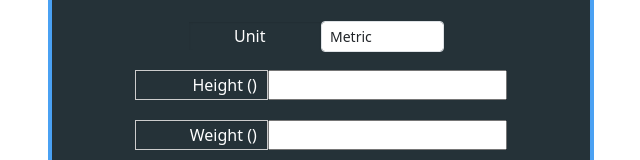
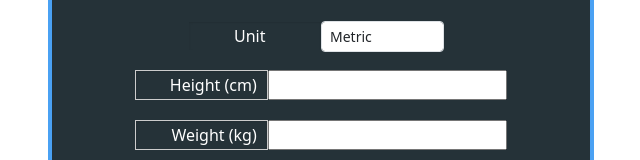
Before and after one commit to Harry8679/BMI, a React (Create React App) app: page / in a window 1280 px wide. Shown: the part 328-488 px from the top of the page, without its empty margins (319-959 px from the left). Built offline with nearby package versions, Linux system fonts and the light colour scheme.

Commit message:
useEffect 2

```diff
--- a/src/components/BmiCalulator.js
+++ b/src/components/BmiCalulator.js
@@ -7,7 +7,11 @@ const BmiCalulator = () => {
   const [unit, setUnit] = useState('');
 
   useEffect(() => {
-    console.log(unit)
+    if (unit === '') {
+      setUnit('Metric');
+      setHeightUnit('cm');
+      setWeightUnit('kg');
+    }
   }, [unit]);
 
   const onChangeInput = e => {};
```
